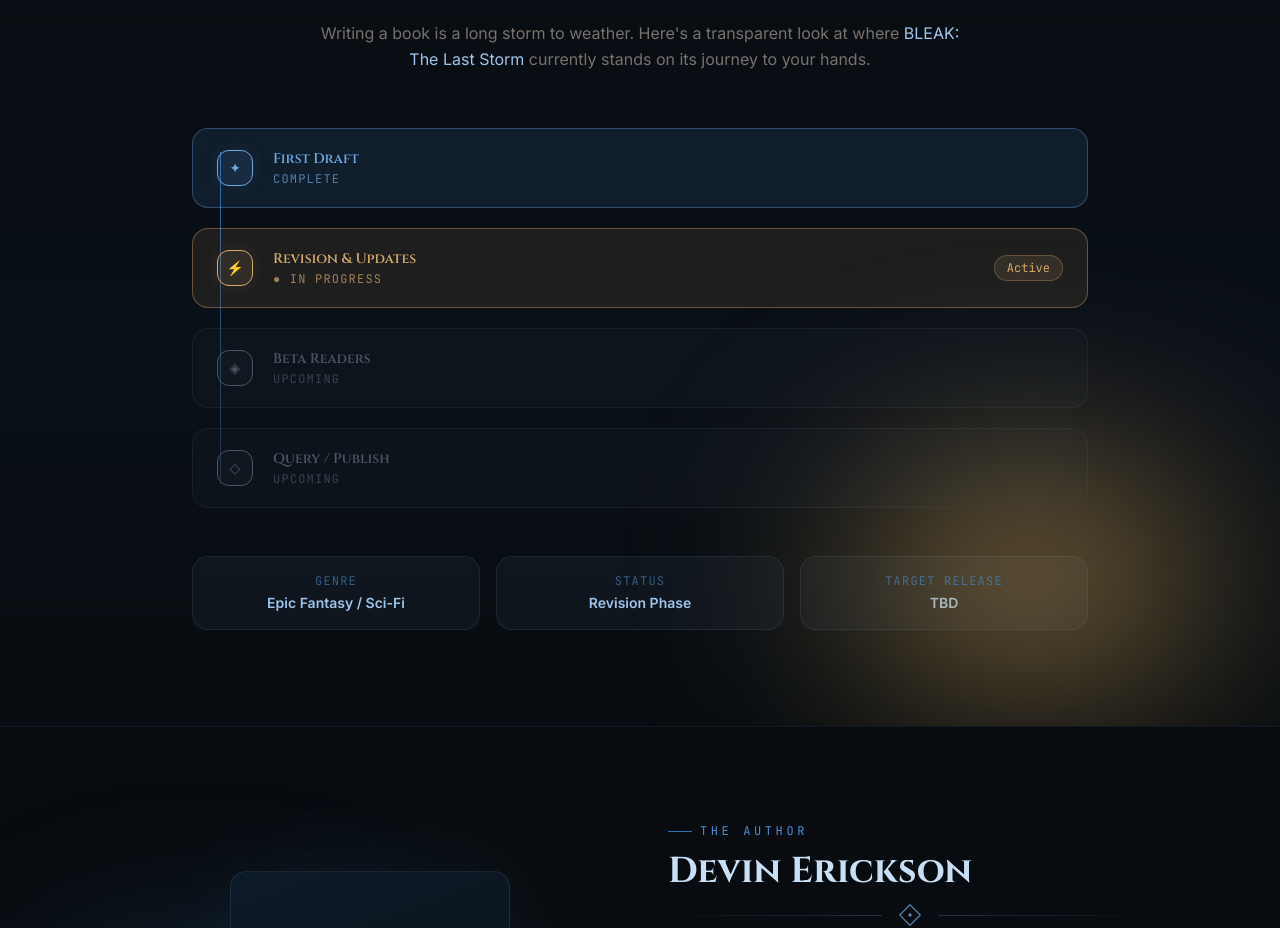
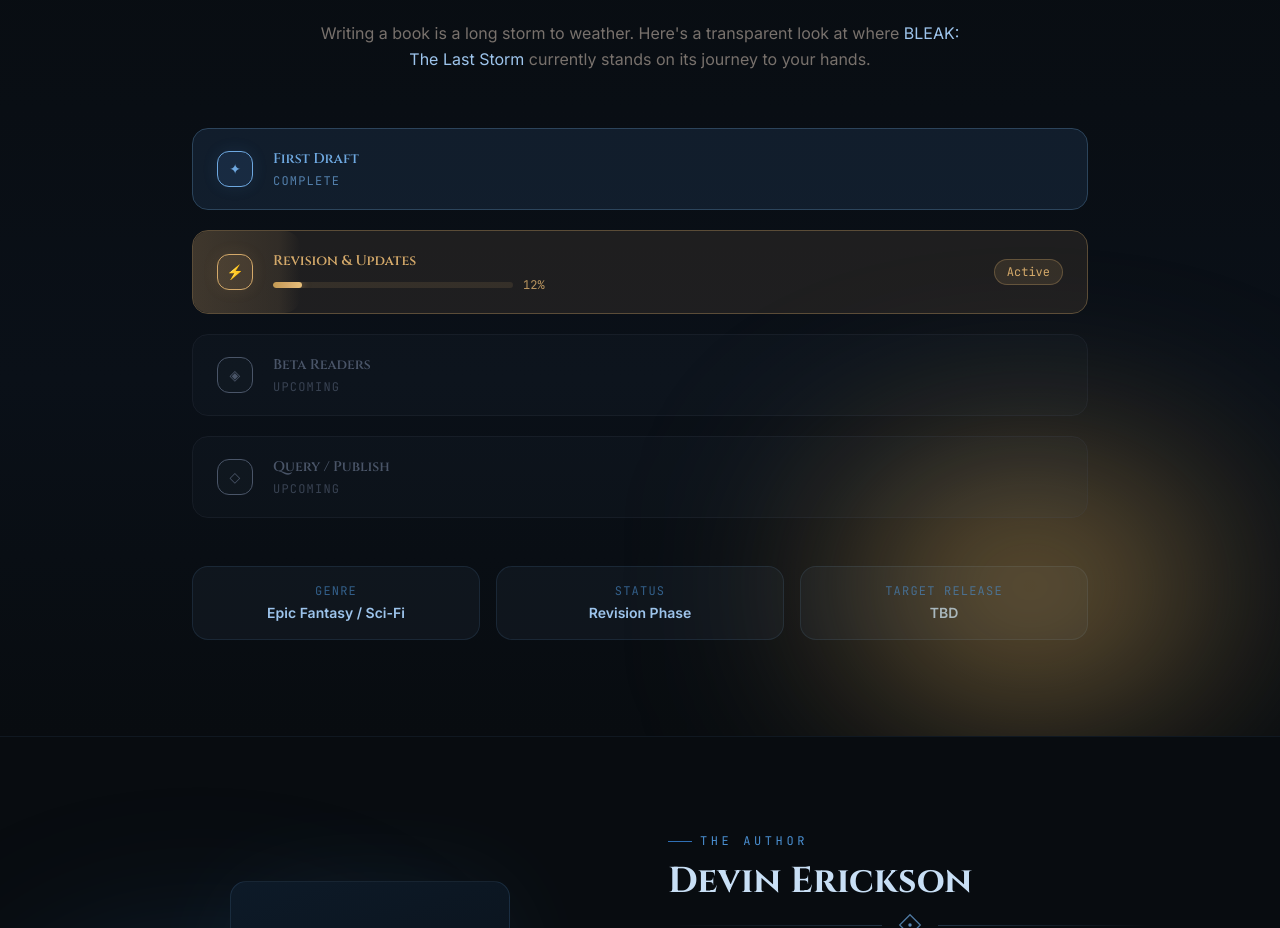
Before and after one commit to erickson-devin/erickson-devin.github.io, a React (Vite) app: page / in a window 1280 px wide. Shown: the part 960-1888 px from the top of the page. Built offline with nearby package versions, Linux system fonts and the light colour scheme.

Commit message:
feat: create AuthorHome landing page with hero section and atmospheric animations

```diff
--- a/src/pages/AuthorHome.jsx
+++ b/src/pages/AuthorHome.jsx
@@ -261,12 +261,16 @@ function HeroSection() {
 }
 
 /* ─── Section: Book Progress ─────────────────────────────────── */
+
+// ── Update this number whenever the revision phase advances ──────
+const REVISION_PROGRESS = 12 // percent (0–100)
+
 function BookProgressSection() {
   const [ref, visible] = useIntersect()
 
   const milestones = [
     { label: 'First Draft', status: 'complete', icon: '✦' },
-    { label: 'Revision & Updates', status: 'in-progress', icon: '⚡' },
+    { label: 'Revision & Updates', status: 'in-progress', icon: '⚡', progress: REVISION_PROGRESS },
     { label: 'Beta Readers', status: 'upcoming', icon: '◈' },
     { label: 'Query / Publish', status: 'upcoming', icon: '◇' },
   ]
@@ -318,30 +322,52 @@ function BookProgressSection() {
 
         {/* Progress milestones */}
         <div className="relative">
-          {/* Connecting line */}
-          <div
-            className="absolute left-[1.75rem] top-6 bottom-6 w-px hidden sm:block"
-            style={{ background: 'linear-gradient(to bottom, #2f6fb5, #1e2d3d)' }}
-          />
-
           <div className="flex flex-col gap-5">
             {milestones.map((m, i) => {
               const s = statusColors[m.status]
+              const isInProgress = m.status === 'in-progress'
+              const pct = m.progress ?? 0
+
               return (
                 <div
                   key={m.label}
-                  className="relative flex items-center gap-5 rounded-2xl px-6 py-5 transition-all duration-500"
+                  className="relative rounded-2xl overflow-hidden transition-all duration-500"
                   style={{
-                    background: s.bg,
                     border: `1px solid ${s.border}`,
                     opacity: visible ? 1 : 0,
                     transform: visible ? 'none' : 'translateX(-20px)',
                     transitionDelay: `${i * 120}ms`,
                   }}
                 >
-                  {/* Icon node */}
+                  {/* ── Background fill layer ── */}
                   <div
-                    className="w-9 h-9 rounded-xl flex items-center justify-center text-sm shrink-0 z-10"
+                    aria-hidden="true"
+                    className="absolute inset-0 pointer-events-none"
+                    style={{ background: s.bg }}
+                  />
+                  {/* Progress fill gradient — only for in-progress */}
+                  {isInProgress && (
+                    <div
+                      aria-hidden="true"
+                      className="absolute inset-0 pointer-events-none transition-all duration-[1400ms] ease-out"
+                      style={{
+                        background: `linear-gradient(
+                          90deg,
+                          rgba(212,169,106,0.18) 0%,
+                          rgba(212,169,106,0.10) ${pct * 0.8}%,
+                          transparent ${pct}%
+                        )`,
+                        clipPath: visible
+                          ? `inset(0 ${100 - pct}% 0 0 round 1rem)`
+                          : 'inset(0 100% 0 0 round 1rem)',
+                      }}
+                    />
+                  )}
+
+                  {/* ── Card content ── */}
+                  <div className="relative z-10 flex items-center gap-5 px-6 py-5">
+                    <div
+                      className="w-9 h-9 rounded-xl flex items-center justify-center text-sm shrink-0"
                       style={{
                         background: s.bg,
                         border: `1.5px solid ${s.color}`,
@@ -351,23 +377,55 @@ function BookProgressSection() {
                     >
                       {m.icon}
                     </div>
-                  <div className="flex flex-col gap-0.5">
+
+                    <div className="flex flex-col gap-1 flex-1 min-w-0">
                       <span
                         className="font-semibold text-sm"
                         style={{ fontFamily: "'Cinzel', Georgia, serif", color: s.color }}
                       >
                         {m.label}
                       </span>
+
+                      {isInProgress ? (
+                        <div className="flex items-center gap-2.5 mt-0.5">
+                          <div
+                            className="relative h-1.5 rounded-full overflow-hidden"
+                            style={{
+                              background: 'rgba(212,169,106,0.12)',
+                              flex: '1 1 0%',
+                              maxWidth: '240px',
+                            }}
+                          >
+                            <div
+                              className="absolute inset-y-0 left-0 rounded-full"
+                              style={{
+                                width: visible ? `${pct}%` : '0%',
+                                transition: 'width 1.4s ease-out',
+                                background: 'linear-gradient(90deg, #c49a52, #d4a96a, #e8c07a)',
+                                boxShadow: '0 0 8px rgba(212,169,106,0.55)',
+                              }}
+                            />
+                          </div>
+                          <span
+                            className="text-xs font-mono shrink-0 tabular-nums"
+                            style={{ color: '#d4a96a', opacity: 0.85 }}
+                          >
+                            {pct}%
+                          </span>
+                        </div>
+                      ) : (
                         <span
                           className="text-xs font-mono uppercase tracking-widest"
                           style={{ color: m.status === 'upcoming' ? '#4a5568' : s.color, opacity: 0.7 }}
                         >
-                      {m.status === 'complete' ? 'Complete' : m.status === 'in-progress' ? '● In Progress' : 'Upcoming'}
+                          {m.status === 'complete' ? 'Complete' : 'Upcoming'}
                         </span>
+                      )}
                     </div>
-                  {m.status === 'in-progress' && (
+
+                    {isInProgress && (
                       <div
-                      className="ml-auto text-xs font-mono px-3 py-1 rounded-full"
+                        className="shrink-0 text-xs font-mono px-3 py-1 rounded-full"
                         style={{
                           background: 'rgba(212,169,106,0.12)',
                           border: '1px solid rgba(212,169,106,0.3)',
@@ -377,6 +435,7 @@ function BookProgressSection() {
                         Active
                       </div>
                     )}
+                  </div>
                 </div>
               )
             })}
```
Lines whose indentation alone changed are shown as unchanged.
